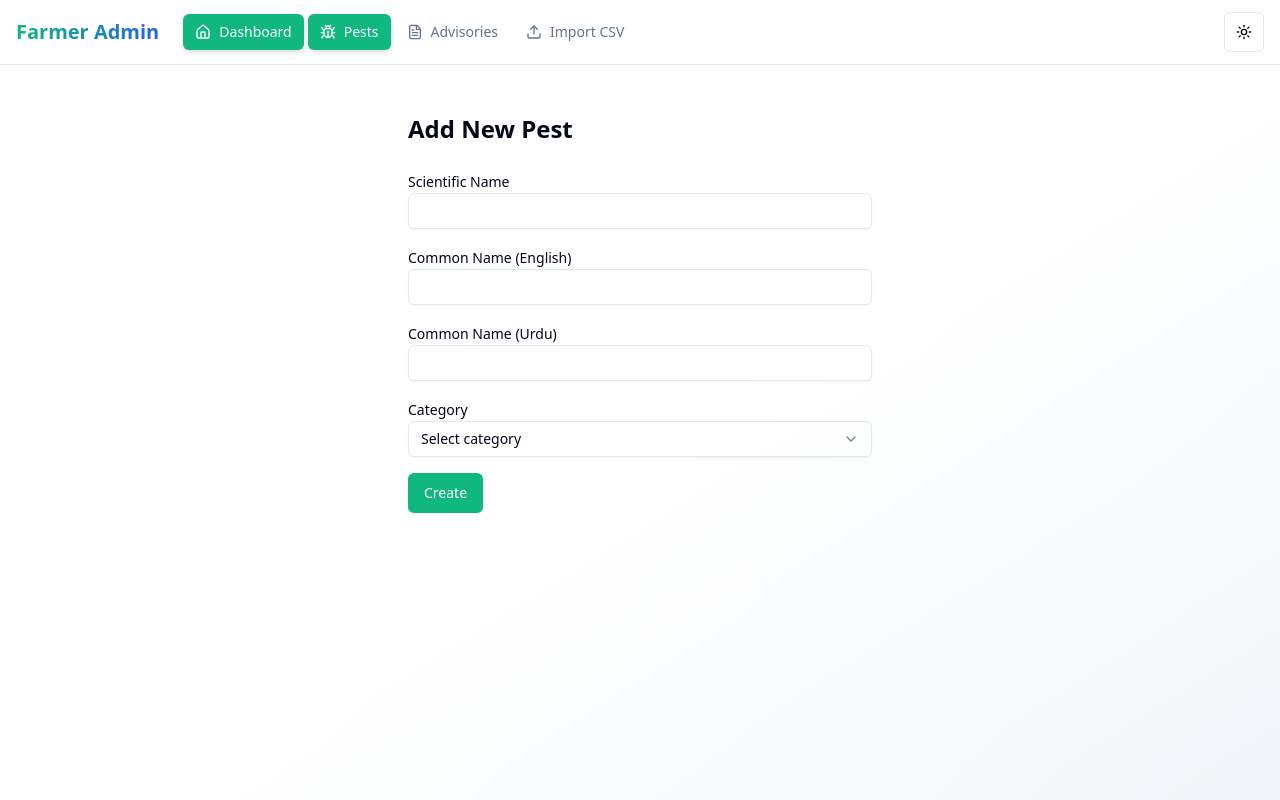
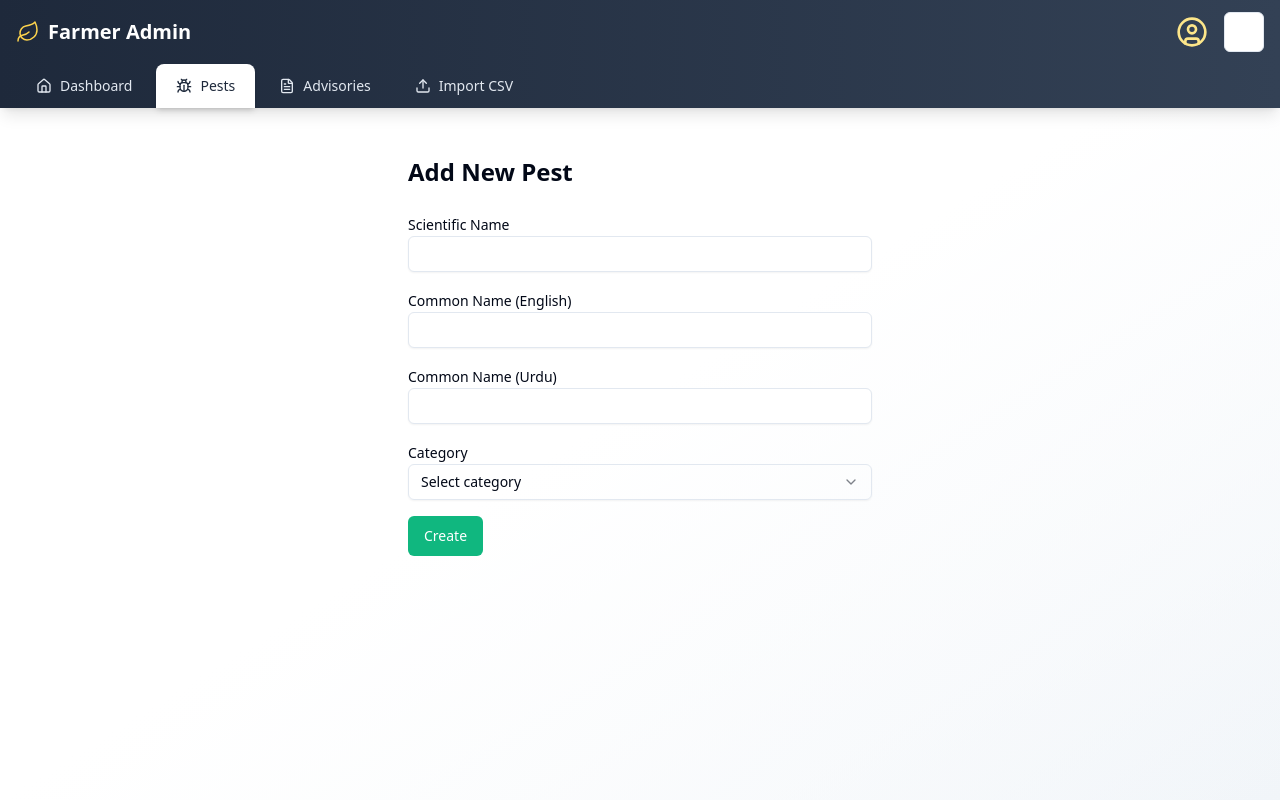
Before and after one commit to CP-consultan/farmer-admin-new, a Next.js app: page /admin/pests/new in a window 1280 px wide. Built offline with nearby package versions, Linux system fonts and the light colour scheme.

Commit message:
Redesign banner: balanced dark gradient with high contrast and catchy tabs

```diff
--- a/src/app/admin/layout.tsx
+++ b/src/app/admin/layout.tsx
@@ -5,7 +5,7 @@ import Link from 'next/link'
 import { usePathname } from 'next/navigation'
 import { cn } from '@/lib/utils'
 import { ThemeToggle } from '@/components/theme-toggle'
-import { Home, Bug, FileText, Users, Upload } from 'lucide-react'
+import { Home, Bug, FileText, Upload, Leaf, UserCircle } from 'lucide-react'
 
 const navigation = [
   { name: 'Dashboard', href: '/admin', icon: Home },
@@ -17,39 +17,56 @@ const navigation = [
 export default function AdminLayout({ children }: { children: ReactNode }) {
   const pathname = usePathname()
 
+  const isActive = (itemHref: string) => {
+    if (itemHref === '/admin') {
+      return pathname === '/admin'
+    }
+    return pathname === itemHref || pathname.startsWith(itemHref + '/')
+  }
+
   return (
     <div className="min-h-screen bg-gradient-to-br from-background via-background to-muted/20">
-      <header className="sticky top-0 z-50 w-full border-b bg-background/95 backdrop-blur supports-[backdrop-filter]:bg-background/60">
-        <div className="container mx-auto flex h-16 items-center px-4">
+      {/* Balanced, catchy header */}
+      <header className="sticky top-0 z-50 w-full bg-gradient-to-r from-slate-800 to-slate-700 text-white shadow-lg">
+        {/* Top row */}
+        <div className="container mx-auto flex h-16 items-center justify-between px-4">
           <Link
             href="/admin"
-            className="font-bold text-xl bg-gradient-to-r from-primary to-blue-600 bg-clip-text text-transparent mr-6"
+            className="flex items-center gap-2 font-bold text-xl text-white hover:text-primary-foreground transition-colors"
           >
-            Farmer Admin
+            <Leaf className="h-6 w-6 text-amber-300" strokeWidth={1.5} />
+            <span>Farmer Admin</span>
           </Link>
-          <nav className="flex items-center space-x-1 flex-1">
-            {navigation.map((item) => {
-              const isActive = pathname === item.href || pathname.startsWith(item.href + '/')
-              return (
+          <div className="flex items-center space-x-4">
+            <div className="flex items-center gap-2 text-sm text-slate-200">
+              <UserCircle className="h-8 w-8 text-amber-200" />
+            </div>
+            <ThemeToggle />
+          </div>
+        </div>
+
+        {/* Navigation tabs */}
+        <div className="container mx-auto px-4">
+          <nav className="flex space-x-1">
+            {navigation.map((item) => (
               <Link
                 key={item.href}
                 href={item.href}
                 className={cn(
-                    'flex items-center gap-2 px-3 py-2 rounded-md text-sm font-medium transition-all duration-200',
-                    isActive
-                      ? 'bg-primary text-primary-foreground shadow-md'
-                      : 'text-muted-foreground hover:bg-accent hover:text-accent-foreground'
+                  'flex items-center gap-2 px-5 py-3 text-sm font-medium rounded-t-lg transition-all duration-200',
+                  isActive(item.href)
+                    ? 'bg-white text-slate-800 shadow-md'
+                    : 'text-slate-200 hover:bg-slate-600/50 hover:text-white'
                 )}
               >
                 <item.icon className="h-4 w-4" />
                 {item.name}
               </Link>
-              )
-            })}
+            ))}
           </nav>
-          <ThemeToggle />
         </div>
       </header>
+
       <main className="container mx-auto p-6">{children}</main>
     </div>
   )
```
Lines whose indentation alone changed are shown as unchanged.
